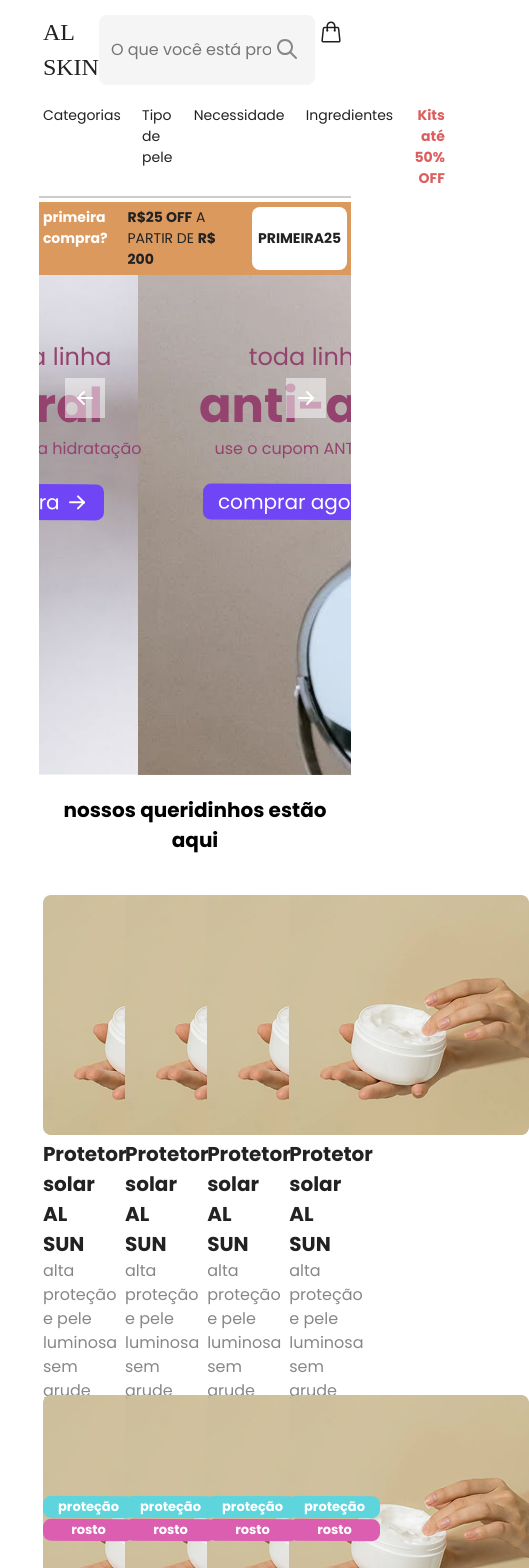
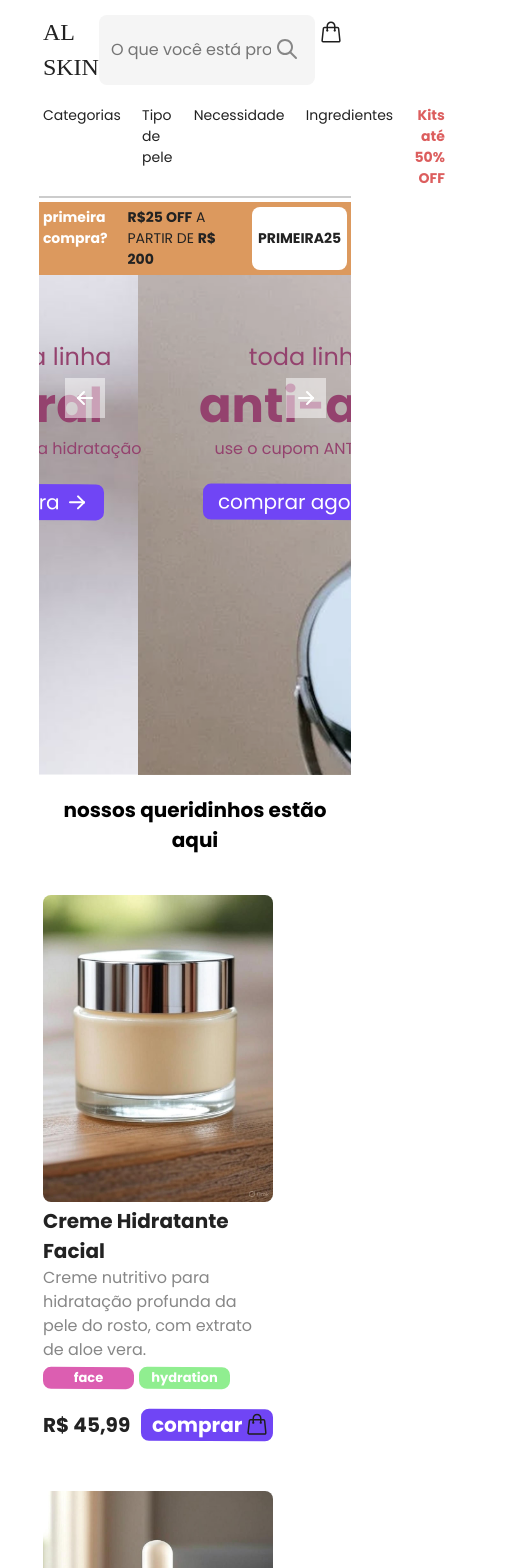
Before and after one commit to rfcnop/el-skin-webapp, a React (Create React App) app: page / in a window 390 px wide. Shown: the top 1568 px of the page, 529 px wide, since content can reach past the window. Built offline with nearby package versions, Linux system fonts and the light colour scheme; data requests are answered from the project's data file; a web font is replaced by a local one.

Commit message:
Produtos da API, além de melhorias na responsividade do ProductCard e do ProductShowcase

```diff
--- a/src/componentes/ProductCard.css
+++ b/src/componentes/ProductCard.css
@@ -1,9 +1,19 @@
-.div_card {
-    width: 60%;
+.div_card_externo {
+    min-width: 25%;
+    margin-bottom: 50px;
+}
+
+.div_card_interno {
+    width: 230px;
+}
+
+.div_altura_texto_card {
+    height: 140px;
 }
 
 .img_produto {
-    cursor: pointer;
+    width: 100%;
+    border-radius: 8px;
 }
 
 .div_nome {
@@ -36,6 +46,7 @@
     color: #FFFFFF;
 
     transform: rotate(0.25deg);
+    cursor: pointer;
 }
 
 .div_preco_comprar {
--- a/src/componentes/ProductCard.tsx
+++ b/src/componentes/ProductCard.tsx
@@ -1,19 +1,59 @@
 import './ProductCard.css';
-import Product from '../types/Product';
+import Product from '../types/IProduct';
 import sacola from '../assets/sacola.svg';
+
+function corDaTag(tag: string) {
+  switch (tag) {
+  case 'protection':
+  case 'proteção':
+    return '#5ED4DC';
+  case 'face':
+  case 'rosto':
+    return '#DC5EB1';
+  case 'hydration':
+  case 'hidratação':
+    return '#90EE90';
+  case 'sun':
+  case 'sol':
+    return '#FFD700';
+  case 'cleansing':
+  case 'limpeza':
+    return '#b7b7dbff';
+  case 'anti-aging':
+  case 'rejuvenecedor':
+    return '#6495ED';
+  case 'lips':
+  case 'lábios':
+    return '#DC143C';
+  case 'exfoliation':
+  case 'esfoliante':
+    return '#F08080';
+  case 'toning':
+  case 'tônico':
+    return '#00008B';
+  case 'body':
+  case 'corpo':
+    return '#8FBC8B';
+  default:
+    return '#808000';
+  }
+}
 
 export default function ProductCard(product: Product) {
   return (
-    <div className='div_card'>
-      <img className='img_produto' src={product.src} alt={`imagem de ${product.name}`} />
+    <div className='div_card_externo'>
+      <div className='div_card_interno'>
+        <img className='img_produto' src={product.image} alt={`imagem de ${product.name}`} />
+        <div className='div_altura_texto_card'>
           <div className='fonte_negrito div_nome'>{product.name}</div>
           <div className='fonte_normal div_descricao'>{product.description}</div>
+        </div>
         <br />
         <div className='div_produto'>
           {
             [
               product.tags.map((tag, index) => {
-              return <button style={{ backgroundColor: tag.color }} className='fonte_negrito tag_produto' key={index}>{tag.text}</button>;
+                return <button style={{ backgroundColor: corDaTag(tag) }} className='fonte_negrito tag_produto' key={index}>{tag}</button>;
               })
             ]
           }
@@ -30,5 +70,6 @@
             </div>
           </button>
         </div>
+      </div>
     </div>);
 }
--- a/src/componentes/ProductShowcase.css
+++ b/src/componentes/ProductShowcase.css
@@ -13,9 +13,7 @@
 }
 
 .div_lista_de_produtos {
-    display: grid;
-    grid: repeat(2, 500px) / auto-flow 27%;
-
+    display: flex;
+    flex-wrap: wrap;
     justify-content: space-between;
-
 }
--- a/src/componentes/ProductShowcase.tsx
+++ b/src/componentes/ProductShowcase.tsx
@@ -1,10 +1,22 @@
 import './ProductShowcase.css';
 import ProductCard from './ProductCard';
-import products from '../data/products.json';
+import { useEffect, useState } from 'react';
+import backEnd from '../services/BackEnd';
+import IProduct from '../types/IProduct';
 
 export default function ProductShowcase() {
-  return (
-    <div className='margem_10 padding_1 div_showcase'>
+  const [products, setProducts] = useState<IProduct[]>([]);
+
+  useEffect(
+    () => {
+      (async function() {
+        const resposta = await backEnd.get<IProduct[]>('products');
+        setProducts(resposta.data);
+      })();
+    }, []
+  );
+
+  return (<div className='margem_10 padding_1 div_showcase'>
     <br />
     <div className='fonte_negrito div_titulo_showcase'>
       nossos queridinhos estão aqui
--- a/src/data/products.json
+++ /dev/null
@@ -1,130 +0,0 @@
-[
-    {
-        "src": "/assets/creme.png",
-        "name": "Protetor solar AL SUN",
-        "description": "alta proteção e pele luminosa sem grude nem pele cinzenta",
-        "price": 79.90,
-        "tags": [
-            {
-                "text": "proteção",
-                "color": "#5ED4DC"
-            },
-            {
-                "text": "rosto",
-                "color": "#DC5EB1"
-            }
-        ]
-    },
-    {
-        "src": "/assets/creme.png",
-        "name": "Protetor solar AL SUN",
-        "description": "alta proteção e pele luminosa sem grude nem pele cinzenta",
-        "price": 79.90,
-        "tags": [
-            {
-                "text": "proteção",
-                "color": "#5ED4DC"
-            },
-            {
-                "text": "rosto",
-                "color": "#DC5EB1"
-            }
-        ]
-    },
-    {
-        "src": "/assets/creme.png",
-        "name": "Protetor solar AL SUN",
-        "description": "alta proteção e pele luminosa sem grude nem pele cinzenta",
-        "price": 79.90,
-        "tags": [
-            {
-                "text": "proteção",
-                "color": "#5ED4DC"
-            },
-            {
-                "text": "rosto",
-                "color": "#DC5EB1"
-            }
-        ]
-    },
-    {
-        "src": "/assets/creme.png",
-        "name": "Protetor solar AL SUN",
-        "description": "alta proteção e pele luminosa sem grude nem pele cinzenta",
-        "price": 79.90,
-        "tags": [
-            {
-                "text": "proteção",
-                "color": "#5ED4DC"
-            },
-            {
-                "text": "rosto",
-                "color": "#DC5EB1"
-            }
-        ]
-    },
-    {
-        "src": "/assets/creme.png",
-        "name": "Protetor solar AL SUN",
-        "description": "alta proteção e pele luminosa sem grude nem pele cinzenta",
-        "price": 79.90,
-        "tags": [
-            {
-                "text": "proteção",
-                "color": "#5ED4DC"
-            },
-            {
-                "text": "rosto",
-                "color": "#DC5EB1"
-            }
-        ]
-    },
-    {
-        "src": "/assets/creme.png",
-        "name": "Protetor solar AL SUN",
-        "description": "alta proteção e pele luminosa sem grude nem pele cinzenta",
-        "price": 79.90,
-        "tags": [
-            {
-                "text": "proteção",
-                "color": "#5ED4DC"
-            },
-            {
-                "text": "rosto",
-                "color": "#DC5EB1"
-            }
-        ]
-    },
-    {
-        "src": "/assets/creme.png",
-        "name": "Protetor solar AL SUN",
-        "description": "alta proteção e pele luminosa sem grude nem pele cinzenta",
-        "price": 79.90,
-        "tags": [
-            {
-                "text": "proteção",
-                "color": "#5ED4DC"
-            },
-            {
-                "text": "rosto",
-                "color": "#DC5EB1"
-            }
-        ]
-    },
-    {
-        "src": "/assets/creme.png",
-        "name": "Protetor solar AL SUN",
-        "description": "alta proteção e pele luminosa sem grude nem pele cinzenta",
-        "price": 79.90,
-        "tags": [
-            {
-                "text": "proteção",
-                "color": "#5ED4DC"
-            },
-            {
-                "text": "rosto",
-                "color": "#DC5EB1"
-            }
-        ]
-    }
-]
--- /dev/null
+++ b/src/types/IProduct.tsx
@@ -0,0 +1,10 @@
+interface IProduct {
+  id: number,
+  name: string,
+  description: string,
+  price: number,
+  image: string,
+  tags: string[]
+}
+
+export default IProduct;
--- a/src/types/Product.tsx
+++ /dev/null
@@ -1,5 +0,0 @@
-import products from '../data/products.json';
-
-type Product = typeof products[0];
-
-export default Product;
```
Lines whose indentation alone changed are shown as unchanged.
